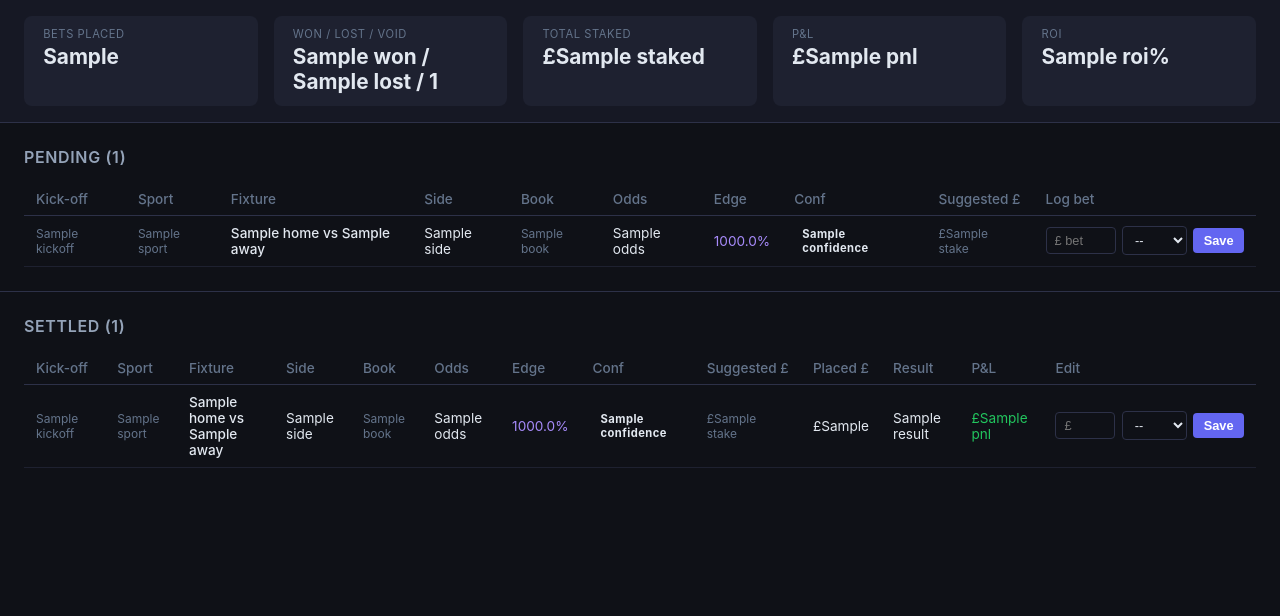
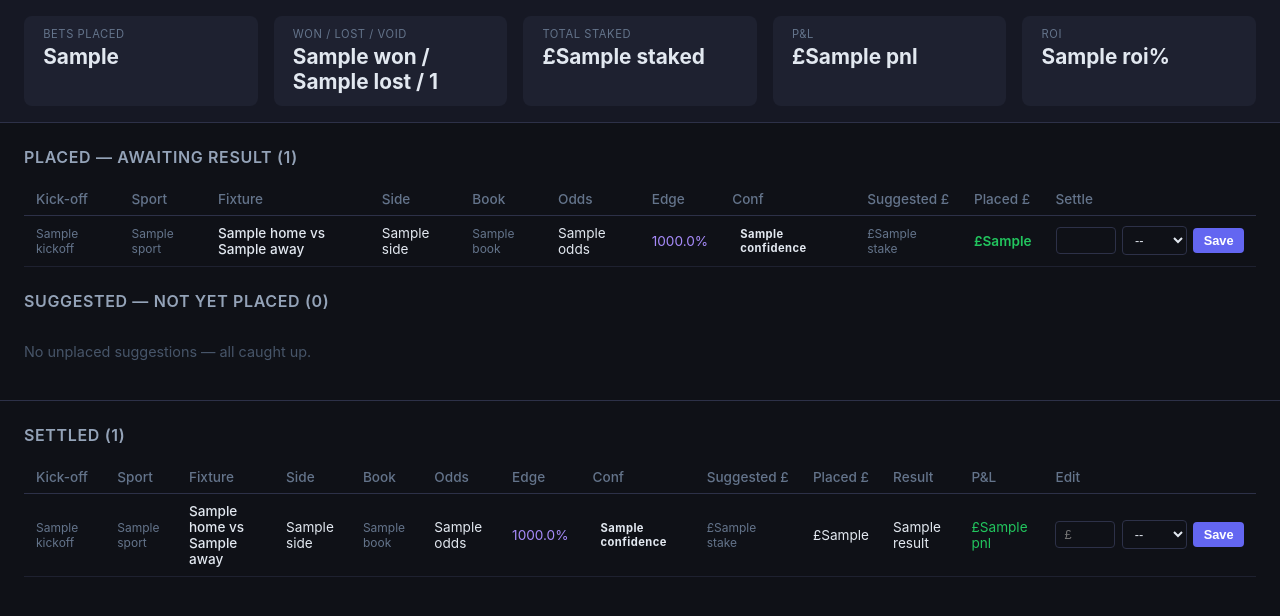
Before and after one commit to Robert-Freire/bets, a Flask app: template templates/index.html in a window 1280 px wide. Shown: the part 60-676 px from the top of the page. Run offline with Flask 3, Linux system fonts and the light colour scheme; the template is opened without the code that fills it: most values are stand-ins (such as "Sample title", 1, 10 or a date in 2020).

Commit message:
Split pending bets into 'Placed awaiting result' and 'Not yet placed'
When a stake is logged without a result the bet moves to a separate
'Placed - awaiting result' section showing the placed amount in green.
Makes it clear the save worked and separates bets in play from suggestions.

Co-Authored-By: Claude Sonnet 4.6 <noreply@anthropic.com>

```diff
--- a/templates/index.html
+++ b/templates/index.html
@@ -114,25 +114,64 @@
 
 <!-- Pending bets -->
 <div class="section">
-  <h2>Pending ({{ pending|length }})</h2>
-  {% if pending %}
+  {% set placed_pending = pending | selectattr("actual_stake") | list %}
+  {% set not_placed = pending | rejectattr("actual_stake") | list %}
+
+  {% if placed_pending %}
+  <h2>Placed — awaiting result ({{ placed_pending|length }})</h2>
+  <table style="margin-bottom:1.5rem">
+    <thead>
+      <tr>
+        <th>Kick-off</th><th>Sport</th><th>Fixture</th><th>Side</th>
+        <th>Book</th><th>Odds</th><th>Edge</th><th>Conf</th>
+        <th>Suggested £</th><th>Placed £</th><th>Settle</th>
+      </tr>
+    </thead>
+    <tbody>
+    {% for b in placed_pending %}
+      <tr>
+        <td class="meta">{{ b.kickoff }}</td>
+        <td class="meta">{{ b.sport }}</td>
+        <td class="fixture">{{ b.home }} vs {{ b.away }}</td>
+        <td class="side-{{ b.side }}">{{ b.side }}</td>
+        <td class="meta">{{ b.book }}</td>
+        <td>{{ b.odds }}</td>
+        <td class="edge">{{ "%.1f"|format(b.edge|float * 100) }}%</td>
+        <td><span class="badge {{ b.confidence }}">{{ b.confidence }}</span></td>
+        <td class="meta">£{{ b.stake }}</td>
+        <td style="color:#22c55e;font-weight:600">£{{ b.actual_stake }}</td>
+        <td>
+          <form action="/update/{{ b.id }}" method="post">
+            <div class="form-row">
+              <input type="number" name="actual_stake" value="{{ b.actual_stake }}" step="0.01" min="0" style="width:60px">
+              <select name="result">
+                <option value="">--</option>
+                <option value="W">Won</option>
+                <option value="L">Lost</option>
+                <option value="V">Void</option>
+              </select>
+              <button type="submit">Save</button>
+            </div>
+          </form>
+        </td>
+      </tr>
+    {% endfor %}
+    </tbody>
+  </table>
+  {% endif %}
+
+  <h2>Suggested — not yet placed ({{ not_placed|length }})</h2>
+  {% if not_placed %}
   <table>
     <thead>
       <tr>
-        <th>Kick-off</th>
-        <th>Sport</th>
-        <th>Fixture</th>
-        <th>Side</th>
-        <th>Book</th>
-        <th>Odds</th>
-        <th>Edge</th>
-        <th>Conf</th>
-        <th>Suggested £</th>
-        <th>Log bet</th>
+        <th>Kick-off</th><th>Sport</th><th>Fixture</th><th>Side</th>
+        <th>Book</th><th>Odds</th><th>Edge</th><th>Conf</th>
+        <th>Suggested £</th><th>Log bet</th>
       </tr>
     </thead>
     <tbody>
-    {% for b in pending %}
+    {% for b in not_placed %}
       <tr>
         <td class="meta">{{ b.kickoff }}</td>
         <td class="meta">{{ b.sport }}</td>
@@ -162,7 +201,7 @@
     </tbody>
   </table>
   {% else %}
-    <p class="no-bets">No pending bets — next scan will populate this.</p>
+    <p class="no-bets">No unplaced suggestions — all caught up.</p>
   {% endif %}
 </div>
 
```
